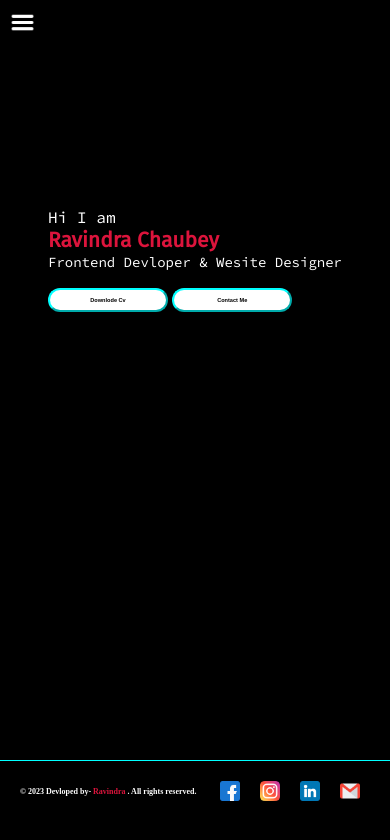
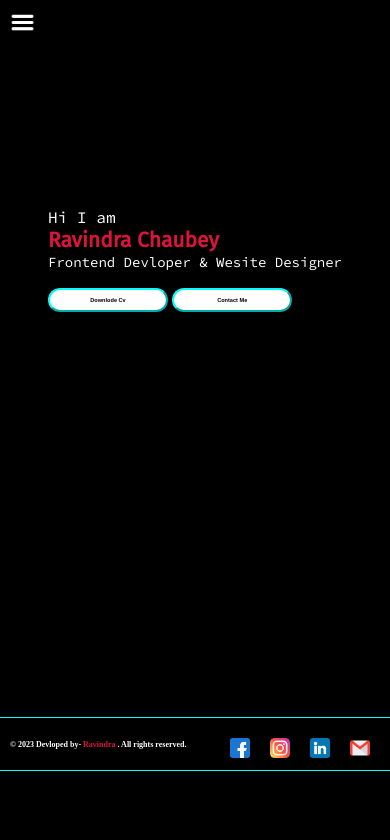
Before and after one commit to cypher1ravi/pfolio, a plain HTML site: page index.html in a window 390 px wide. Drawn offline with Linux system fonts and the light colour scheme.

Commit message:
Update style.css

```diff
--- a/style.css
+++ b/style.css
@@ -55,7 +55,7 @@ body {
 
 .container {
     display: flex;
-    min-height: 90vh;
+    min-height: 85vh;
 
     flex-direction: column;
 }
@@ -286,8 +286,8 @@ footer {
     align-items: center;
     padding: 20px;
     font-weight: bold;
-
     border-top: 1px solid aqua;
+    border-bottom: 1px solid aqua;
 }
 
 footer span {
@@ -348,15 +348,17 @@ footer span {
         font-size: 7px;
 
     }
-     footer {
+
+    footer {
         font-size: 8px;
+        padding: 10px;
     }
 
     .social-media img {
         width: 20px;
         height: 20px;
+        padding-top: 10px;
     }
-
 
     /* .sidebar {
         transform: translate(-400px, 0px);
```
